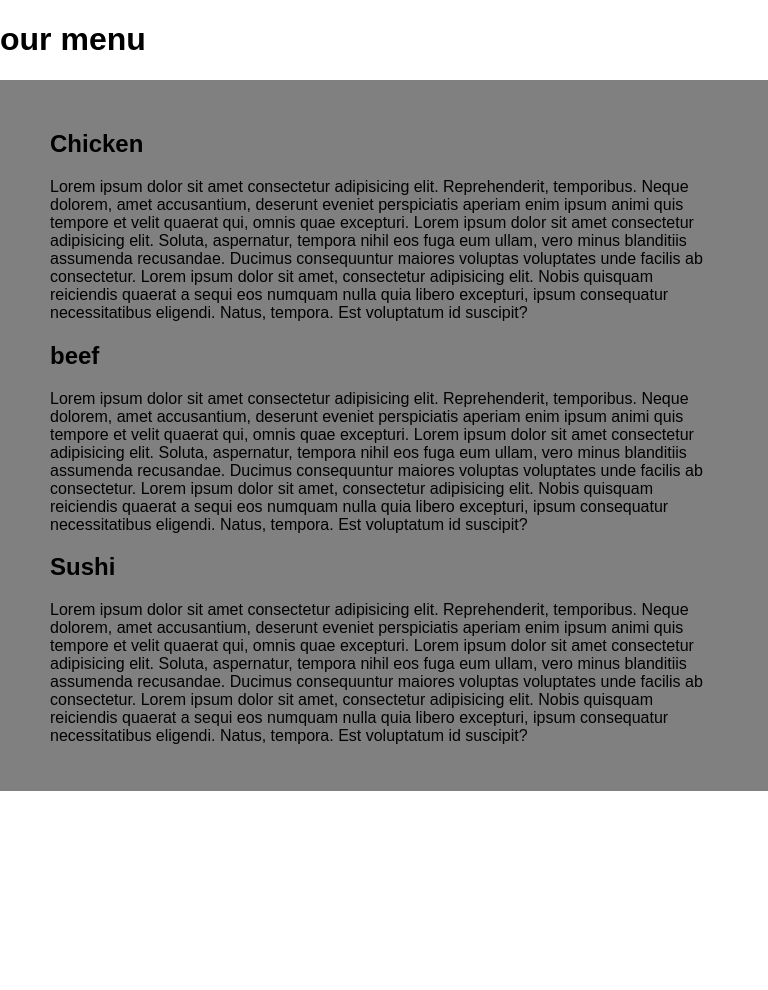
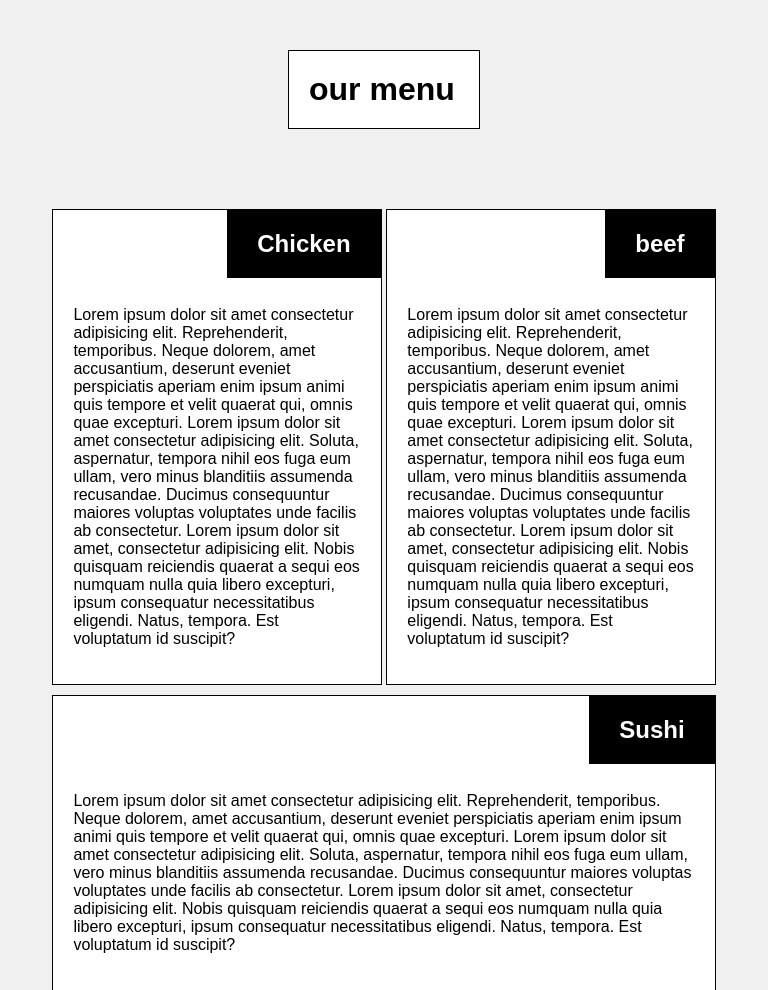
Before and after one commit to kareem-mahmoud/fullstack-coursera, a plain HTML site: page index.html in a window 768 px wide. Shown: the top 990 px of the page. Before the commit the page ends 800 px from the top, so only its background shows below. Drawn offline with Linux system fonts and the light colour scheme.

Commit message:
Update main.css

```diff
--- a/css/main.css
+++ b/css/main.css
@@ -1,10 +1,75 @@
 body {
-	padding: 0px;
-	margin: 0px;
-	font-family: arial;
+    padding: 0px;
+    margin: 0px;
+    outline: none;
+    font-family: Arial, Helvetica, sans-serif;
+    background: #f0f0f0;
 }
 
 .container {
-	padding: 30px 50px;
-	background: grey;
+    position: relative;
+    display: flex;
+    flex-wrap: wrap;
+    padding: 30px 50px;
 }
+
+.title {
+    position: relative;
+    padding: 20px;
+    margin: 50px auto;
+    background-color: #ffffff;
+    border: 1px solid #000;
+    width: 150px;
+}
+
+.div1,.div2,.div3 {
+    position: relative;
+    padding: 20px;
+    padding-top: 80px;
+    background-color: #ffffff;
+    border: 1px solid #000;
+    margin-bottom: 20px;
+    width: 25%;
+    margin: auto;
+}
+
+.div1 > h2,.div2 > h2,.div3 > h2 {
+    position: absolute;
+    top: -20px;
+    right: 0px;
+    padding: 20px 30px;
+    background-color: black;
+    color: #fff;
+
+}
+
+
+@media screen and (min-width: 768px) and (max-width: 991px) {
+    .container {
+        display: flex;
+        flex-wrap: wrap;
+        margin: auto;
+    }
+    .div1 {
+        width: 43%;
+        margin-right: auto;
+    }
+    .div2 {
+        width: 43%;
+    }
+    .div3 {
+        width: 93%;
+        margin-top: 10px;
+    }
+}
+@media screen and (max-width: 767px){
+    .container {
+        display: flex;
+        flex-wrap: wrap;
+        margin: auto;
+    }
+    .div1,.div2,.div3 {
+        width: 93%;
+        margin: 20px auto;
+    }
+}
```
